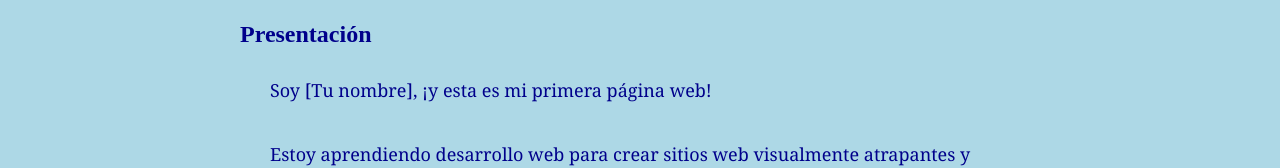
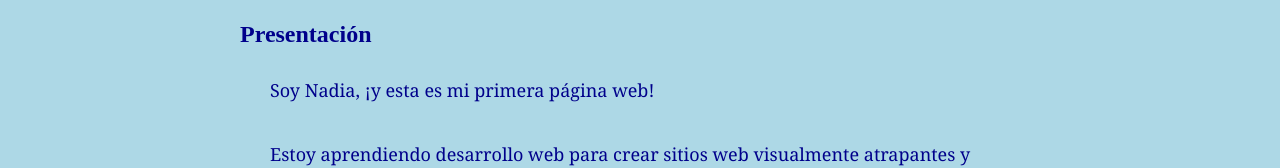
Before and after one commit to nadiheras3/mirepositorioremoto, a plain HTML site: page index.html in a window 1280 px wide. Shown: the part 147-315 px from the top of the page. Drawn offline with Linux system fonts and the light colour scheme; a script that the page names is missing.

Commit message:
Cambio de nombre

```diff
--- a/index.html
+++ b/index.html
@@ -26,7 +26,7 @@
     <h1>Bienvenidos a mi primer Website</h1>
     <section>
       <h2>Presentación</h2>
-      <p>Soy [Tu nombre], ¡y esta es mi primera página web!</p>
+      <p>Soy Nadia, ¡y esta es mi primera página web!</p>
       <p>Estoy aprendiendo desarrollo web para crear sitios web visualmente atrapantes y funcionales.</p>
     </section>
     <section>
```
